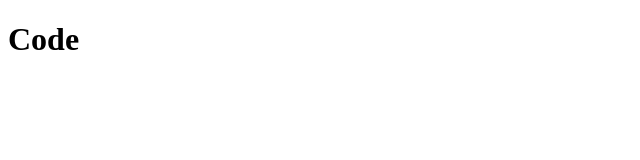
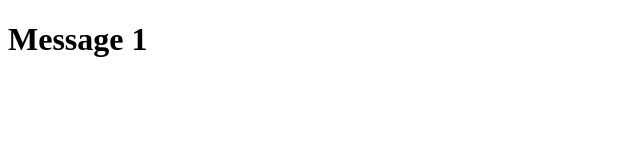
Before and after one commit to adiprasetyaxyz/Reactjs-Learning, a React (Vite) app in the folder myfirstpro/: page / in a window 1280 px wide. Shown: the top 160 px of the page, without its empty margins (0-640 px from the left). Built offline with nearby package versions, Linux system fonts and the light colour scheme.

Commit message:
17 : Conditional Rendering Using Element Variables

```diff
--- a/myfirstpro/src/components/ConditionalComponent.jsx
+++ b/myfirstpro/src/components/ConditionalComponent.jsx
@@ -2,10 +2,12 @@ import Code from "./Code";
 import Welcome from "./Welcome";
 
 export default function Conditional() {
-  const display = false;
+  const display = true;
+  let message = "";
   if (display) {
-    return <Welcome />;
+    message = <h1>Message 1</h1>;
   } else {
-    return <Code />;
+    message = <h1>Message 2</h1>;
   }
+  return message;
 }
```
